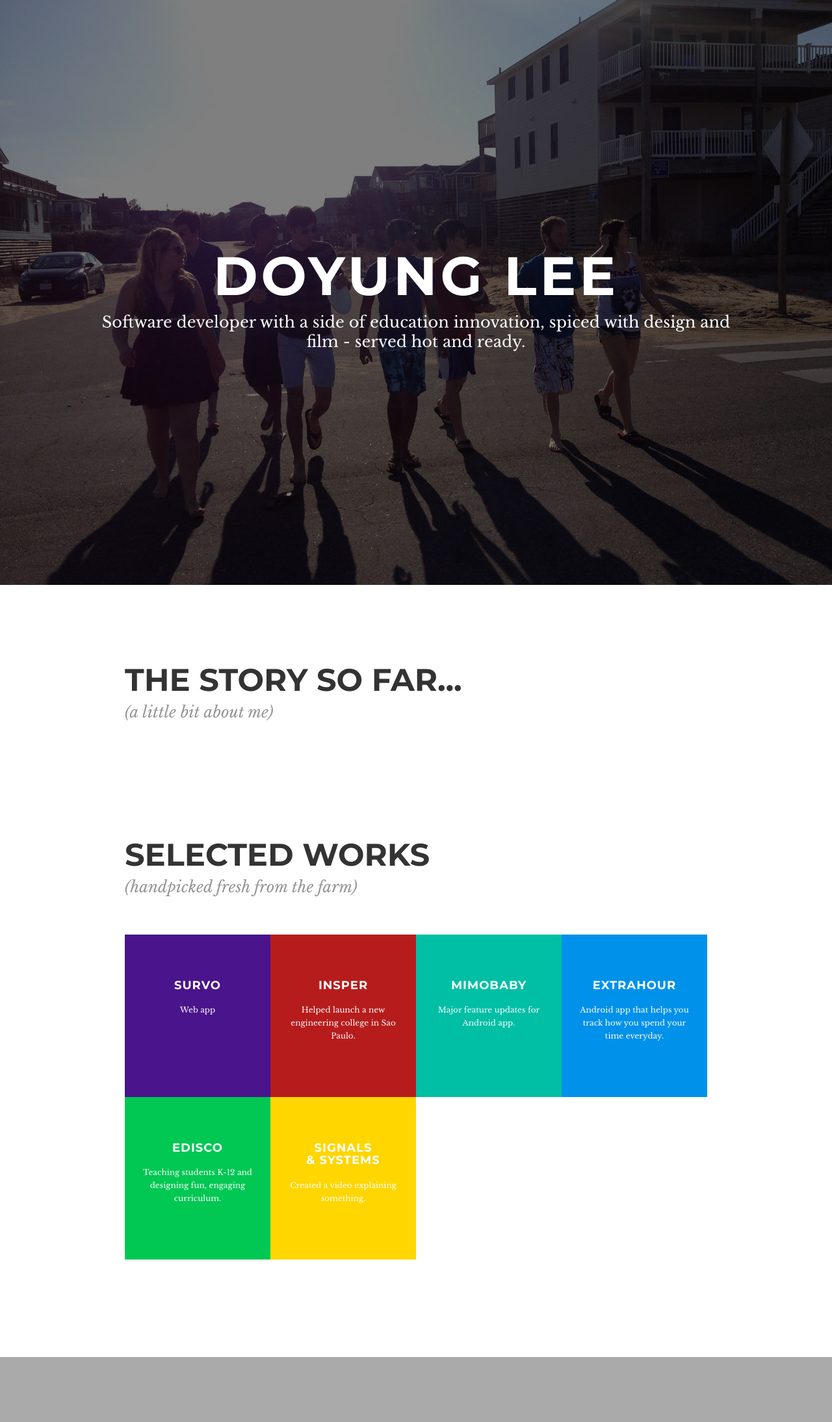
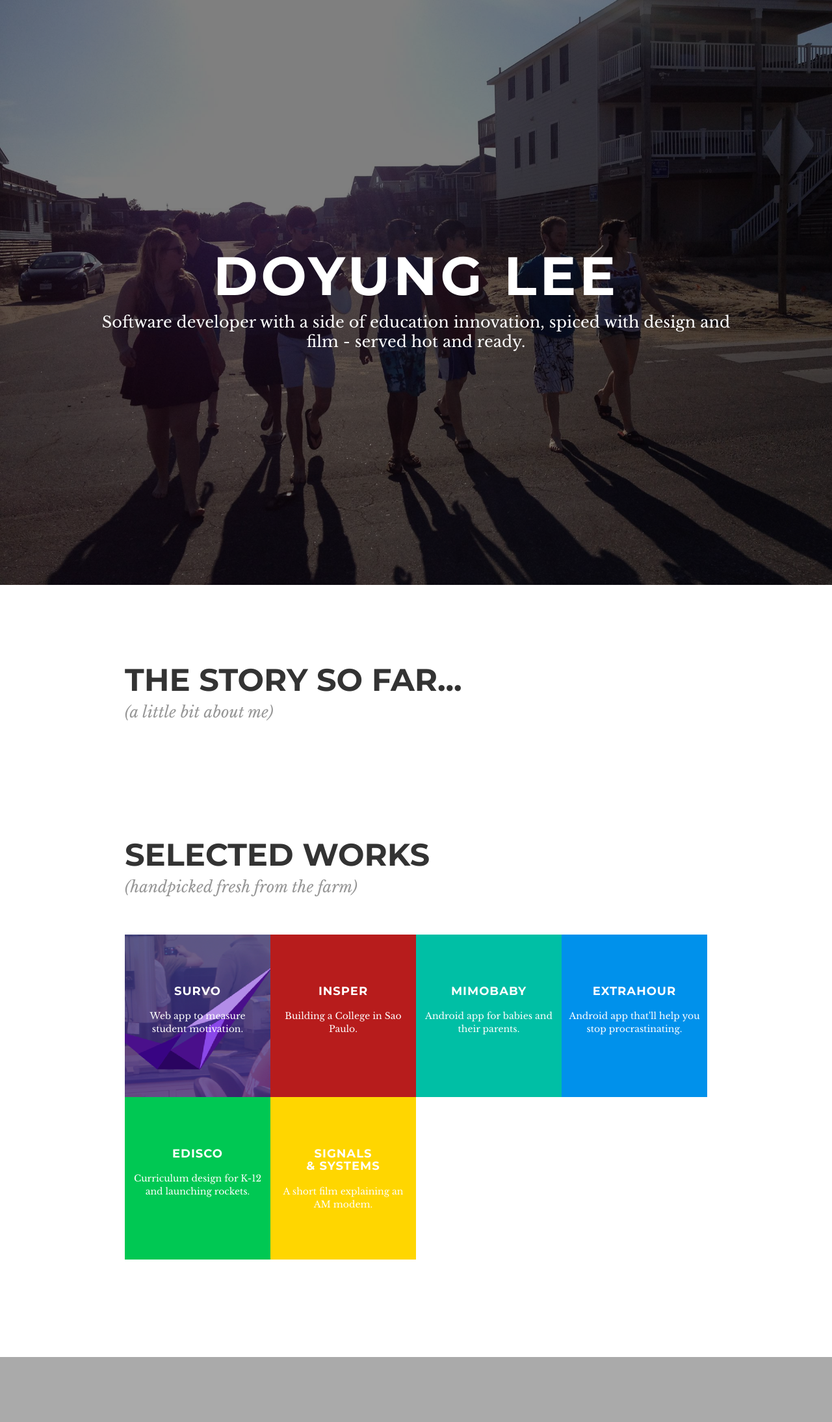
Before and after one commit to doyunglee/doyunglee.github.io, a Jekyll site: the page index.html, which Jekyll copies as it is, in a window 1280 px wide. Shown: the whole page at 65% size. Built offline with Jekyll 4.4.1, drawn with Linux system fonts in a browser that asks for light colours; nearby versions of some CDN libraries.

Commit message:
oof squares work now

```diff
--- a/css/main.css
+++ b/css/main.css
@@ -88,6 +88,7 @@
    background-color: rgba(20, 20, 20, 1);
    color: rgba(255, 255, 255, 1);
    min-height: 250px;
+   padding: 0px;
 }
 
 .cell-title h4{
@@ -98,7 +99,7 @@
    margin-top: 30%;
 }
 
-.cell-title p{
+.cell-title h5{
    font-family: "Libre Baskerville", sans-serif;
    padding: 10px;
    line-height: 20px;
@@ -108,8 +109,12 @@
 
 /* Collection of Work Squares */
 #survo {
-   background-color: rgba(74, 20, 140, 1);
-   text-align: center;   }
+   background-image: url("images/survo_square_small.png");
+   background-position:center;
+   background-repeat: no-repeat;
+   text-align: center;
+   display: flex;
+      }
 #insper {
    background-color: rgba(183, 28, 28, 1);
    text-align: center;   }
@@ -126,6 +131,14 @@
    background-color: rgba(255, 214, 0, 1);
    text-align: center;}
 
+#survo .layer {
+   background-color: rgba(74, 20, 140, 0.2);
+   transition: background 0.15s linear;
+   width: 100%;
+   height: auto;
+   text-align: center;
+   display: inline-block;
+}
 
 /* ------- Footer Shenanigans --------------------------*/
 .footer {
@@ -143,7 +156,7 @@
    }
 
    .cell-title h4 {
-      font-size: 10px;
+      font-size: 18px;
    }
 }
 
--- a/index.html
+++ b/index.html
@@ -15,8 +15,24 @@
 <!-- My CSS -->
     <link href="css/main.css" type="text/css" rel="stylesheet">
 
-    <!-- JQuery for navbar movement -->
+<!-- JQuery -->
     <script type = 'text/javascript'>
+		$(document).ready(function(){
+			var origtitle = $('.cell-title h4').css('font-size');
+			var newtitle = parseInt(origtitle) + 5;
+			var origblurb = $('.cell-title h5').css('font-size');
+			var newblurb = parseInt(origblurb) + 2;
+			$("#survo").hover(function(){
+				$("#survo .layer").css("background-color", "rgba(74, 20, 140, 0.8)");
+				$("#survo .cell-title h4").animate({fontSize: newtitle}, 70);
+				$("#survo .cell-title h5").animate({fontSize: newblurb}, 70);
+			},
+			function() {
+				$("#survo .layer").css("background-color", "rgba(74, 20, 140, 0.2)");
+				$("#survo .cell-title h4").animate({fontSize: origtitle}, 0);
+				$("#survo .cell-title h5").animate({fontSize: origblurb}, 0);
+			});
+		});
     </script>
   </head>
 
@@ -50,48 +66,54 @@
 	   		<h3>(handpicked fresh from the farm)</h3>
 	   	</div>
 
+
+
 <!-- This one is the grid with all the squares -->
 	    <div class = "container">
 			<div class="row">
 				<div class="col-xs-6 col-sm-3" id="survo">
+					<div class = "layer">
 						<div class="cell-title">
 							<h4>SURVO</h4>
-						<p>Web app</p>
+							<h5>Web app to measure student motivation.</h5>
+						</div>
 					</div>
 				</div>
 				<div class="col-xs-6 col-sm-3" id="insper">
 					<div class="cell-title">
 							<h4>INSPER</h4>
-							<p>Helped launch a new engineering college in Sao Paulo.</p>
+							<h5>Building a College in Sao Paulo.</h5>
 					</div>
 				</div>
 				<div class="col-xs-6 col-sm-3" id = "mimo">
 					<div class="cell-title">
 						<h4>MIMOBABY</h4>
-						<p>Major feature updates for Android app.</p>
+						<h5>Android app for babies and their parents.</h5>
 					</div>
 				</div>
 				<div class="col-xs-6 col-sm-3" id = "extrahour">
 					<div class="cell-title">
 						<h4>EXTRAHOUR</h4>
-						<p>Android app that helps you track how you spend your time everyday.</p>
+						<h5>Android app that'll help you stop procrastinating.</h5>
 					</div>
 				</div>
 				<div class="col-xs-6 col-sm-3" id = "eDisco">
 					<div class="cell-title">
 						<h4>EDISCO</h4>
-						<p>Teaching students K-12 and designing fun, engaging curriculum.</p>
+						<h5>Curriculum design for K-12 and launching rockets.</h5>
 					</div>
 				</div>
 				<div class="col-xs-6 col-sm-3" id = "sigsys">
 					<div class="cell-title">
 						<h4>SIGNALS</h4>
 						<h4 span style="padding-top: 0px; margin-top: 0px">& SYSTEMS</h4>
-						<p>Created a video explaining something.</p>
+						<h5>A short film explaining an AM modem.</h5>
 					</div>
 				</div>
 			</div>
 	    </div>
+
+
 
 <!-- Sassy Section Title: Space-->
 	   	<div class = "section-container">
```
Also changed, not shown: css/images/image3163.png (added), css/images/insper_square.jpg (added), css/images/insper_square_small.png (added), css/images/insper_square_small.svg (added), css/images/survo_square_small.png (added). Lines whose indentation alone changed are shown as unchanged.
